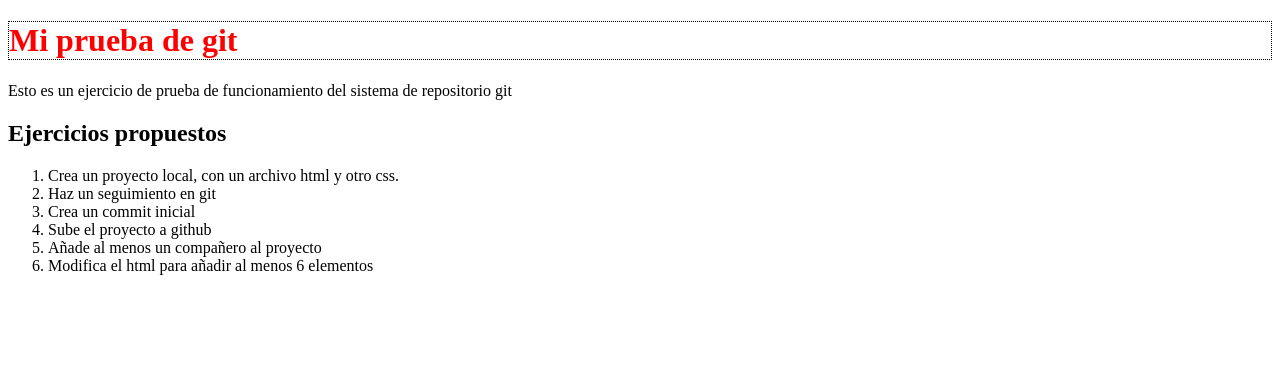
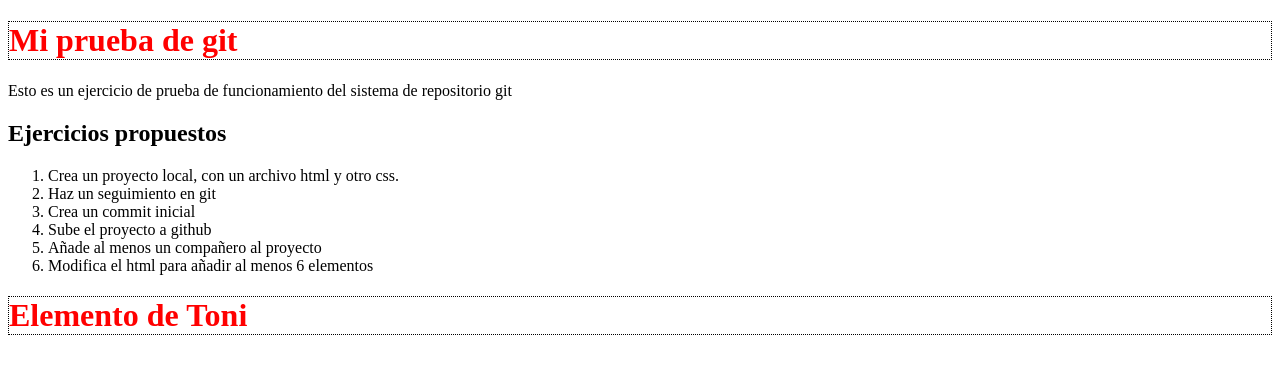
Before and after one commit to raquel36/prueba_entornos, a plain HTML site: page index.html in a window 1280 px wide. Drawn offline with Linux system fonts and the light colour scheme.

Commit message:
He añadido un nuevo h1

```diff
--- a/index.html
+++ b/index.html
@@ -22,6 +22,7 @@
         <li>Añade al menos un compañero al proyecto</li>
         <li>Modifica el html para añadir al menos 6 elementos</li>
     </ol>
+    <h1>Elemento de Toni</h1>
 </body>
 
 </html>
```
